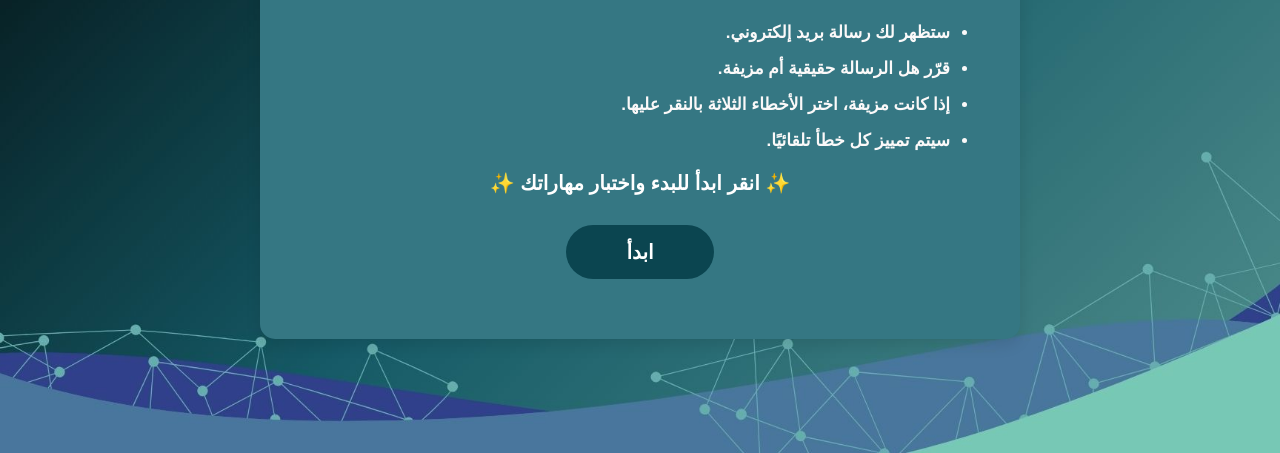
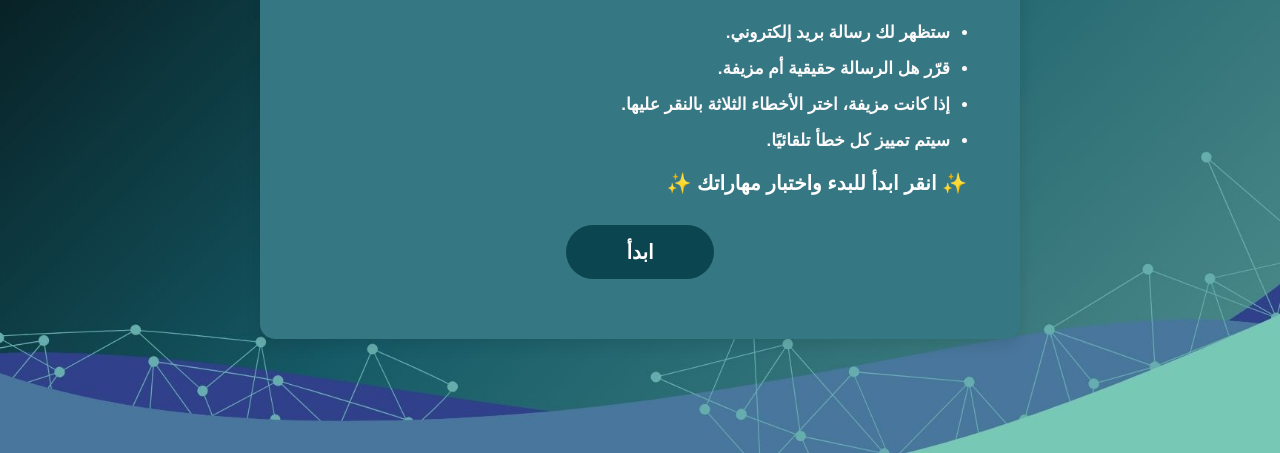
Before and after one commit to BayanHattari/RealOrFakeEmail, a plain HTML site: page index.html in a window 1280 px wide. Shown: the part 347-800 px from the top of the page. Drawn offline with Linux system fonts and the light colour scheme.

Commit message:
Update index.html

```diff
--- a/index.html
+++ b/index.html
@@ -49,7 +49,7 @@
     .check-btn:hover{ background:#042e36; }
     .play-title{ text-align:center; font-size:25px; font-weight:bold; margin-bottom:25px; margin-top:50px; }
     .instructions li{ font-size:17px; margin-bottom:15px; }
-    .excite{ font-size:20px; font-weight:bold; margin:20px 0 30px; color:#fff; text-align:center; }
+     .excite { font-size: 20px; font-weight: bold; margin-top: 20px; margin-bottom: 30px; margin-right: 23px; color: #fff; }
     .progress{ text-align:center; margin:8px 0 6px; color:#fcfbfb; font-weight:bold; }
     .result-card{
       background:#357783; border-radius:15px; box-shadow:0 6px 15px rgba(0,0,0,0.1);
```
